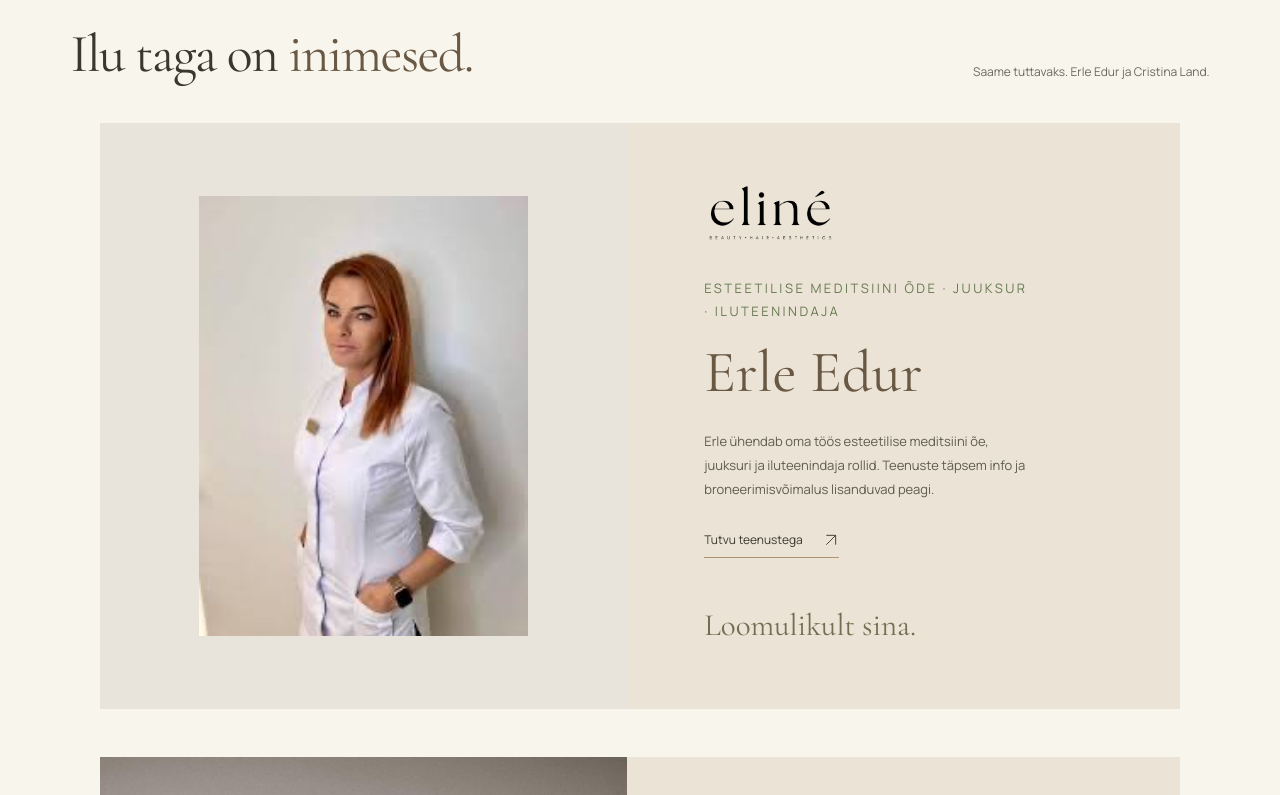
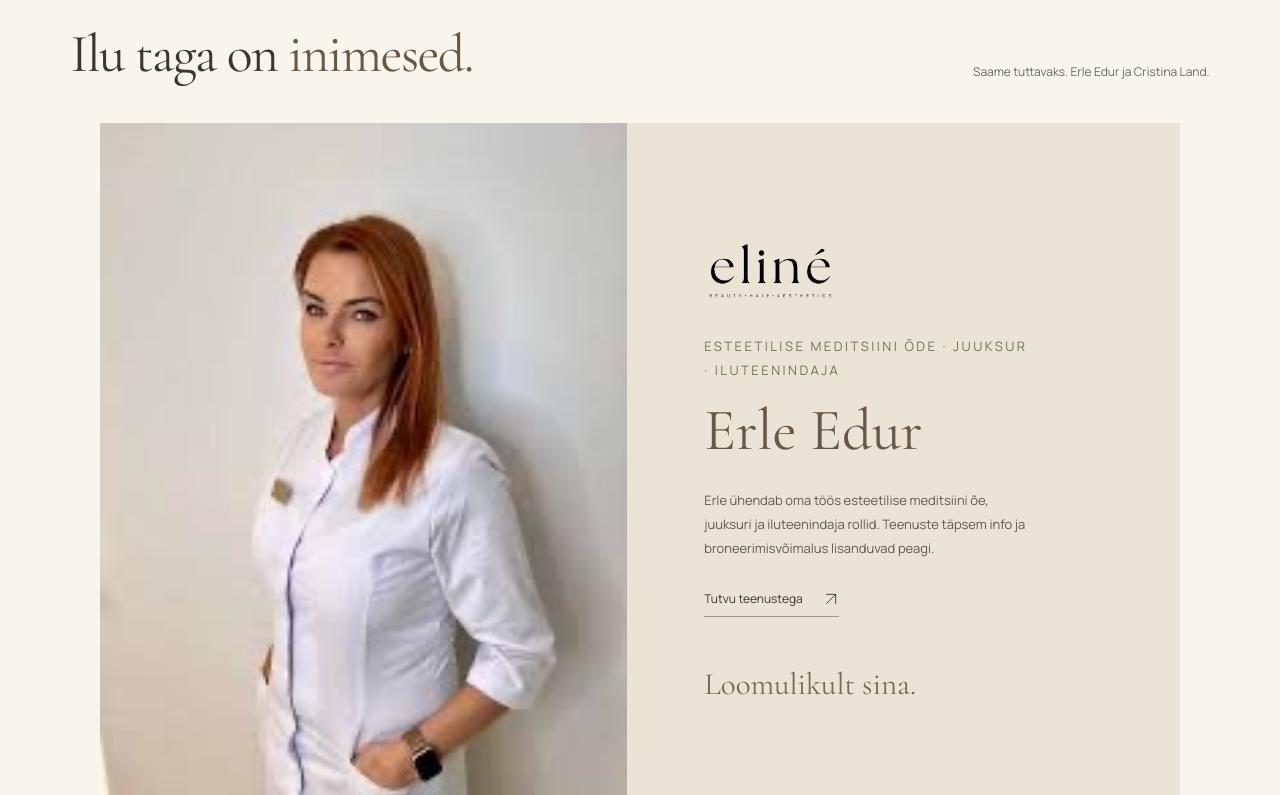
Before and after one commit to IndrekEdur/Elinebeauty, a React (Vite) app: page / in a window 1280 px wide. Shown: the part 2545-3340 px from the top of the page. Built offline with nearby package versions, Linux system fonts and the light colour scheme.

Commit message:
Fill Erle profile image area with her portrait

```diff
--- a/src/brand.css
+++ b/src/brand.css
@@ -59,3 +59,7 @@
 
 .specialist-feature + .specialist-feature{margin-top:48px}.specialist-copy .eyebrow{line-height:1.8}.specialist-portrait:has(img[src*="erle-edur"]){background:#e8e4dc;display:flex;align-items:center;justify-content:center}.specialist-portrait img[src*="erle-edur"]{width:72%;height:auto;max-height:440px;object-fit:contain}
 @media(max-width:600px){.specialist-feature + .specialist-feature{margin-top:30px}.specialist-portrait:has(img[src*="erle-edur"]){height:350px}.specialist-portrait img[src*="erle-edur"]{width:65%;max-height:310px}}
+/* Erle's portrait fills the profile image column on every screen size. */
+.specialist-portrait img[src*="erle-edur"]{width:100%;height:100%;max-height:none;object-fit:cover;object-position:center 25%}
+@media(max-width:600px){.specialist-portrait:has(img[src*="erle-edur"]){height:460px}.specialist-portrait img[src*="erle-edur"]{width:100%;height:100%;max-height:none}}
+@media(max-width:359px){.specialist-portrait:has(img[src*="erle-edur"]){height:390px}}
```
